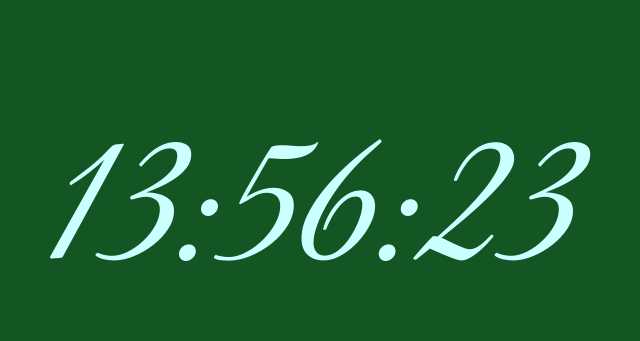
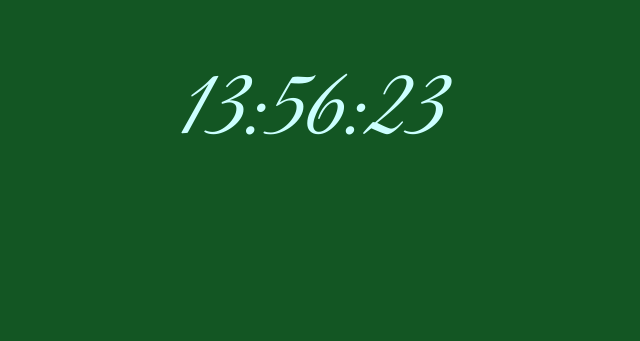
Before and after one commit to SiposDorottya/Color-Clock, a plain HTML site: page index.html in a window 1280 px wide. Shown: the part 302-643 px from the top of the page, without its empty margins (327-967 px from the left). Drawn offline with Linux system fonts and the light colour scheme.

Commit message:
Update index.html

```diff
--- a/index.html
+++ b/index.html
@@ -26,8 +26,8 @@ html, body {
   position: relative;
   top: 50%;
   font-family: 'Great Vibes', cursive;
-  font-size: 200px;
-  margin-top: -10px;
+  font-size: 100px;
+  margin-top: -50px;
   color: #ccffff;
 }
 </style>
```
